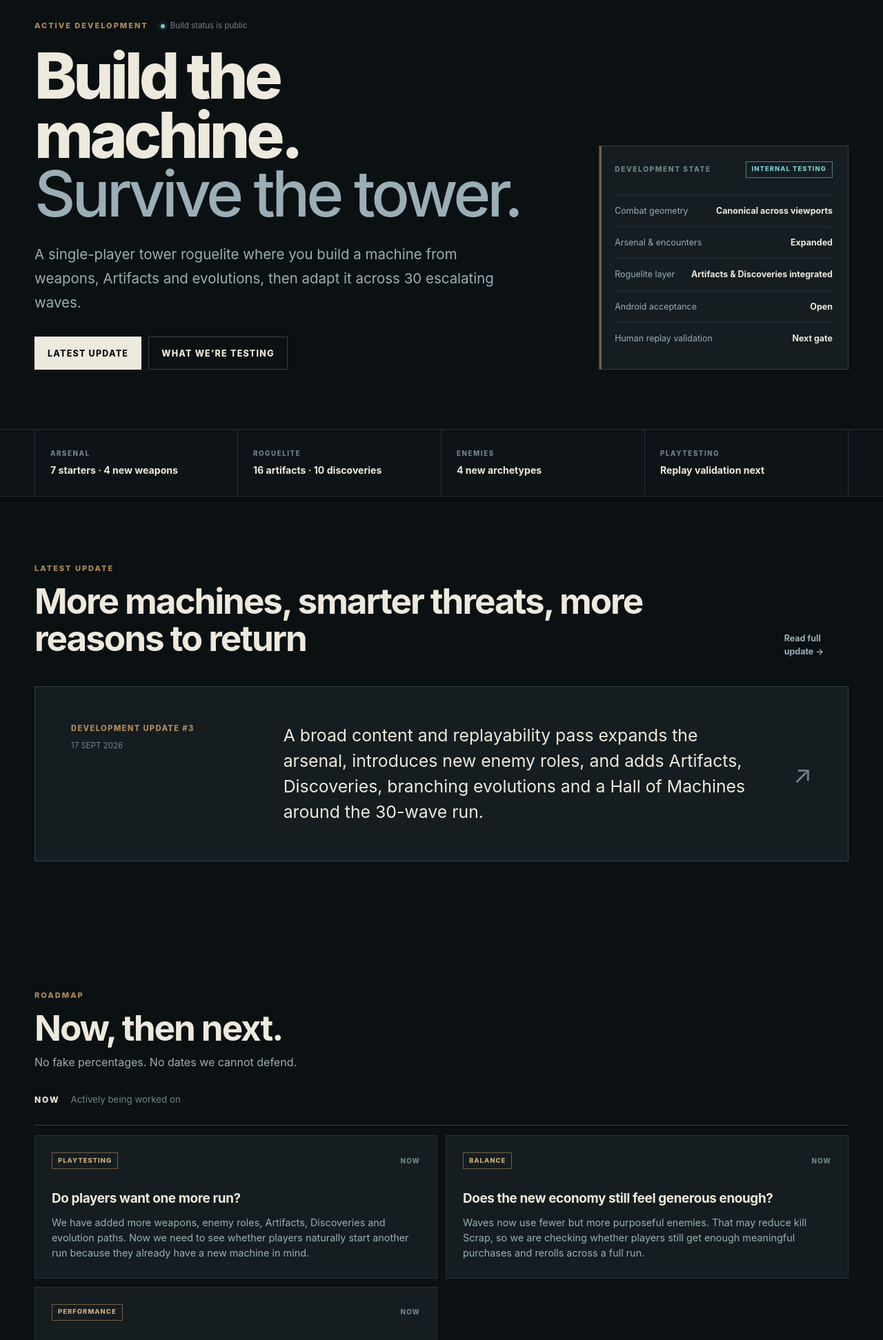
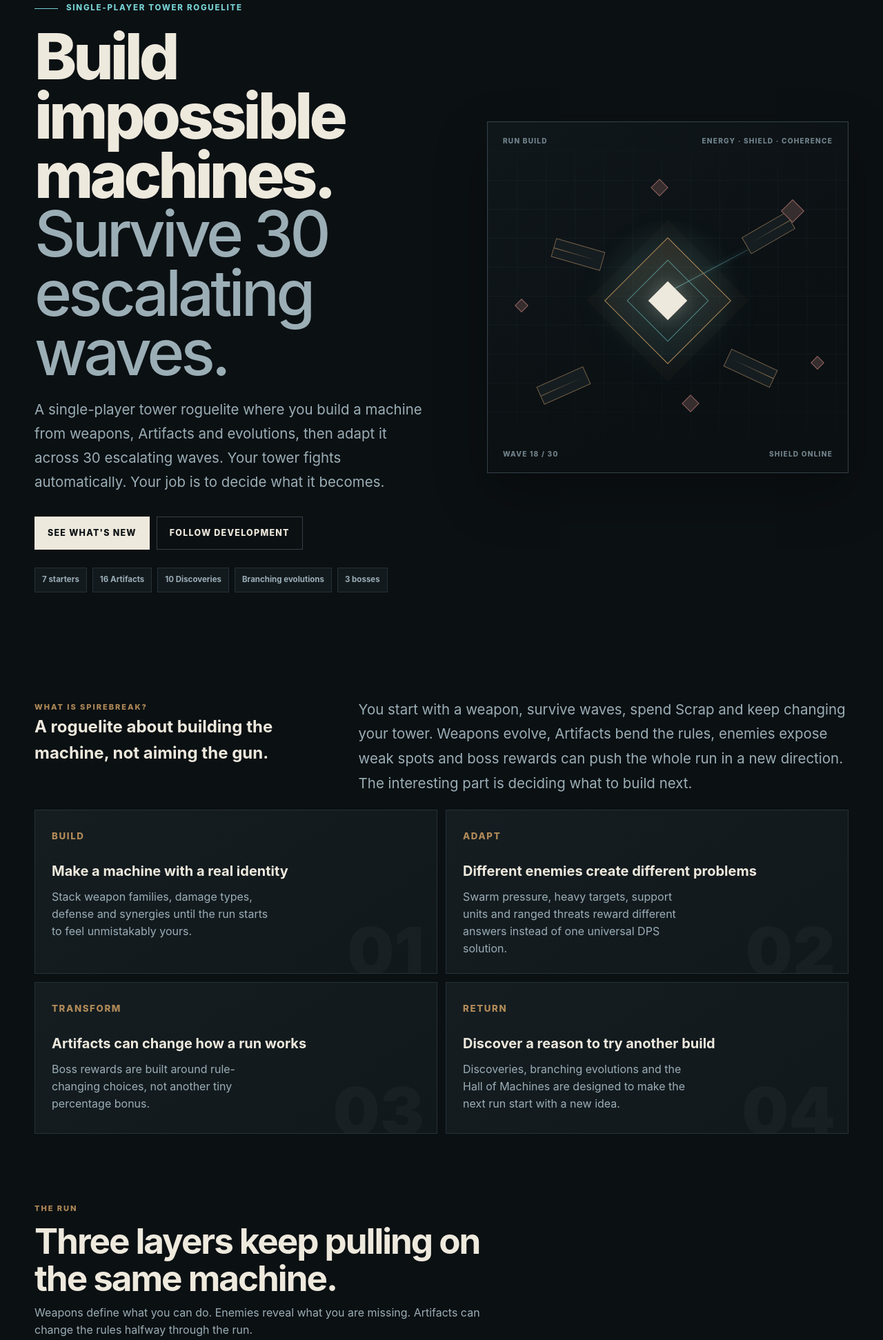
Before and after one commit to LiMiePewPew/spirebreak-community, an Astro site: page / in a window 1280 px wide. Shown: the part 178-2121 px from the top of the page at 69% size. Built offline with nearby package versions, Linux system fonts and the light colour scheme; Astro itself is replaced by a stand-in of ours.

Commit message:
redesign: rebuild homepage around the game fantasy

```diff
--- a/src/pages/index.astro
+++ b/src/pages/index.astro
@@ -2,11 +2,11 @@
 import BaseLayout from '@/layouts/BaseLayout.astro';
 import RoadmapCard from '@/components/RoadmapCard.astro';
 import IssueCard from '@/components/IssueCard.astro';
-import StatusPill from '@/components/StatusPill.astro';
 import { site } from '@/data/site';
 import { roadmap, testing } from '@/data/development';
 import { knownIssues } from '@/data/known-issues';
 import { changelog } from '@/data/changelog';
+import '@/styles/home.css';
 
 const latest = changelog[0];
 const now = roadmap.filter((item) => item.lane === 'now');
@@ -19,39 +19,120 @@
 }).format(new Date(`${latest.date}T00:00:00Z`)).toUpperCase();
 ---
 <BaseLayout>
-  <section class="hero shell">
-    <div class="hero-grid">
+  <section class="game-hero shell">
+    <div class="game-hero-grid">
       <div>
-        <div class="eyebrow-row">
-          <span class="eyebrow">ACTIVE DEVELOPMENT</span>
-          <span class="signal"><i></i> Build status is public</span>
+        <div class="game-hero-kicker">Single-player tower roguelite</div>
+        <h1>Build impossible machines.<br /><span>Survive 30 escalating waves.</span></h1>
+        <p class="hero-copy">{site.description} Your tower fights automatically. Your job is to decide what it becomes.</p>
+        <div class="hero-actions">
+          <a class="button primary" href="/changelog">See what's new</a>
+          <a class="button secondary" href="/roadmap">Follow development</a>
         </div>
-        <h1>Build the machine.<br /><span>Survive the tower.</span></h1>
-        <p class="hero-copy">{site.description}</p>
-        <div class="hero-actions">
-          <a class="button primary" href="/changelog">Latest update</a>
-          <a class="button secondary" href="/development">What we're testing</a>
+        <div class="hero-bullets" aria-label="Core game features">
+          <span>7 starters</span>
+          <span>16 Artifacts</span>
+          <span>10 Discoveries</span>
+          <span>Branching evolutions</span>
+          <span>3 bosses</span>
         </div>
       </div>
-      <aside class="hero-panel" aria-label="Current development state">
-        <div class="panel-topline"><span>DEVELOPMENT STATE</span><StatusPill text="INTERNAL TESTING" tone="cyan" /></div>
-        <dl class="state-list">
-          <div><dt>Combat geometry</dt><dd>Canonical across viewports</dd></div>
-          <div><dt>Arsenal & encounters</dt><dd>Expanded</dd></div>
-          <div><dt>Roguelite layer</dt><dd>Artifacts & Discoveries integrated</dd></div>
-          <div><dt>Android acceptance</dt><dd>Open</dd></div>
-          <div><dt>Human replay validation</dt><dd>Next gate</dd></div>
-        </dl>
-      </aside>
+
+      <div class="machine-visual" aria-label="Stylized Spirebreak machine visual">
+        <div class="visual-topline"><span>RUN BUILD</span><span>ENERGY · SHIELD · COHERENCE</span></div>
+        <div class="machine-core" aria-hidden="true"></div>
+        <span class="weapon-node weapon-a" aria-hidden="true"></span>
+        <span class="weapon-node weapon-b" aria-hidden="true"></span>
+        <span class="weapon-node weapon-c" aria-hidden="true"></span>
+        <span class="weapon-node weapon-d" aria-hidden="true"></span>
+        <span class="enemy-node enemy-a" aria-hidden="true"></span>
+        <span class="enemy-node enemy-b" aria-hidden="true"></span>
+        <span class="enemy-node enemy-c" aria-hidden="true"></span>
+        <span class="enemy-node enemy-d" aria-hidden="true"></span>
+        <span class="enemy-node enemy-e" aria-hidden="true"></span>
+        <span class="beam-line" aria-hidden="true"></span>
+        <div class="visual-bottomline"><span>WAVE 18 / 30</span><span>SHIELD ONLINE</span></div>
+      </div>
     </div>
   </section>
 
-  <section class="signal-band">
-    <div class="shell signal-grid">
-      <div><span>ARSENAL</span><strong>7 starters · 4 new weapons</strong></div>
-      <div><span>ROGUELITE</span><strong>16 artifacts · 10 discoveries</strong></div>
-      <div><span>ENEMIES</span><strong>4 new archetypes</strong></div>
-      <div><span>PLAYTESTING</span><strong>Replay validation next</strong></div>
+  <section class="game-intro shell">
+    <div class="intro-grid">
+      <div>
+        <span class="eyebrow">WHAT IS SPIREBREAK?</span>
+        <h2>A roguelite about building the machine, not aiming the gun.</h2>
+      </div>
+      <p class="lead">You start with a weapon, survive waves, spend Scrap and keep changing your tower. Weapons evolve, Artifacts bend the rules, enemies expose weak spots and boss rewards can push the whole run in a new direction. The interesting part is deciding what to build next.</p>
+    </div>
+
+    <div class="feature-stack">
+      <article class="player-feature" data-index="01">
+        <small>Build</small>
+        <h3>Make a machine with a real identity</h3>
+        <p>Stack weapon families, damage types, defense and synergies until the run starts to feel unmistakably yours.</p>
+      </article>
+      <article class="player-feature" data-index="02">
+        <small>Adapt</small>
+        <h3>Different enemies create different problems</h3>
+        <p>Swarm pressure, heavy targets, support units and ranged threats reward different answers instead of one universal DPS solution.</p>
+      </article>
+      <article class="player-feature" data-index="03">
+        <small>Transform</small>
+        <h3>Artifacts can change how a run works</h3>
+        <p>Boss rewards are built around rule-changing choices, not another tiny percentage bonus.</p>
+      </article>
+      <article class="player-feature" data-index="04">
+        <small>Return</small>
+        <h3>Discover a reason to try another build</h3>
+        <p>Discoveries, branching evolutions and the Hall of Machines are designed to make the next run start with a new idea.</p>
+      </article>
+    </div>
+  </section>
+
+  <section class="visual-story shell">
+    <div class="section-heading">
+      <span class="eyebrow">THE RUN</span>
+      <h2>Three layers keep pulling on the same machine.</h2>
+      <p>Weapons define what you can do. Enemies reveal what you are missing. Artifacts can change the rules halfway through the run.</p>
+    </div>
+
+    <div class="visual-story-grid">
+      <article class="story-card large">
+        <div class="story-art weapons" aria-hidden="true"><i class="glyph g1"></i><i class="glyph g2"></i><i class="glyph g3"></i></div>
+        <div class="story-copy">
+          <span>ARSENAL</span>
+          <h3>Build around weapons that actually play differently.</h3>
+          <p>Mine Layer prepares the battlefield. Capacitor Lance stores power for heavy shots. Drone Bay adds flexible pressure. Rotor Guard turns the space around the tower into a weapon.</p>
+        </div>
+      </article>
+
+      <div class="story-column">
+        <article class="story-card">
+          <div class="story-art threats" aria-hidden="true"><i class="glyph g1"></i><i class="glyph g2"></i><i class="glyph g3"></i></div>
+          <div class="story-copy">
+            <span>THREATS</span>
+            <h3>Know what your build struggles with.</h3>
+            <p>New enemy roles force different priorities without turning combat back into a wall of bodies.</p>
+          </div>
+        </article>
+        <article class="story-card">
+          <div class="story-art artifacts" aria-hidden="true"><i class="glyph g1"></i><i class="glyph g2"></i><i class="glyph g3"></i></div>
+          <div class="story-copy">
+            <span>ARTIFACTS</span>
+            <h3>Change the rules after the bosses.</h3>
+            <p>Wave 10 and Wave 20 offer run-defining Artifact choices that can push the machine into a new direction.</p>
+          </div>
+        </article>
+      </div>
+    </div>
+  </section>
+
+  <section class="section shell">
+    <div class="game-numbers" aria-label="Current Spirebreak content">
+      <div><strong>30</strong><span>waves per run</span></div>
+      <div><strong>16</strong><span>Artifacts</span></div>
+      <div><strong>10</strong><span>persistent Discoveries</span></div>
+      <div><strong>7</strong><span>starter weapons</span></div>
     </div>
   </section>
 
@@ -68,31 +149,38 @@
   </section>
 
   <section class="section shell">
-    <div class="section-heading"><span class="eyebrow">ROADMAP</span><h2>Now, then next.</h2><p>No fake percentages. No dates we cannot defend.</p></div>
-    <div class="lane-header"><span>NOW</span><small>Actively being worked on</small></div>
-    <div class="card-grid two">{now.map((item) => <RoadmapCard {...item} />)}</div>
-    <div class="lane-header compact"><span>NEXT</span><small>Likely next investigations</small></div>
-    <div class="card-grid two">{next.map((item) => <RoadmapCard {...item} />)}</div>
-    <div class="section-cta"><a class="button secondary" href="/roadmap">Full roadmap</a></div>
+    <div class="dev-summary">
+      <div class="dev-summary-copy">
+        <span class="eyebrow">ACTIVE DEVELOPMENT</span>
+        <h2>We have enough systems. Now we need to prove they are fun together.</h2>
+        <p>The current build is focused on human playtests. We want to know whether players understand their machine, whether Scrap still supports meaningful decisions, and whether a finished run naturally creates the idea for another one.</p>
+        <div class="hero-actions">
+          <a class="button secondary" href="/development">What we're testing</a>
+          <a class="button secondary" href="/roadmap">Full roadmap</a>
+        </div>
+      </div>
+      <div class="dev-summary-list">
+        {testing.slice(0, 3).map((item) => <article><strong>{item.title}</strong><p>{item.question}</p></article>)}
+      </div>
+    </div>
   </section>
 
   <section class="section shell">
-    <div class="section-heading split-heading"><div><span class="eyebrow">KNOWN ISSUES</span><h2>What is not solved yet.</h2></div><a class="text-link" href="/issues">View all →</a></div>
-    <div class="card-grid two">{knownIssues.slice(0, 2).map((issue) => <IssueCard {...issue} />)}</div>
+    <div class="section-heading"><span class="eyebrow">ROADMAP</span><h2>What comes after the playtests.</h2><p>We are deliberately holding back another large feature wave until real runs show what needs attention.</p></div>
+    <div class="lane-header"><span>NOW</span><small>What we are learning from next</small></div>
+    <div class="card-grid two">{now.map((item) => <RoadmapCard {...item} />)}</div>
+    <div class="lane-header compact"><span>NEXT</span><small>Likely work after fresh evidence</small></div>
+    <div class="card-grid two">{next.map((item) => <RoadmapCard {...item} />)}</div>
   </section>
 
   <section class="section shell">
-    <div class="section-heading"><span class="eyebrow">WHAT WE'RE TESTING</span><h2>Questions, not claims.</h2></div>
-    <div class="test-grid">
-      {testing.map((item, index) => (
-        <article class="test-item"><span>{String(index + 1).padStart(2, '0')}</span><div><h3>{item.title}</h3><p>{item.question}</p></div></article>
-      ))}
-    </div>
+    <div class="section-heading split-heading"><div><span class="eyebrow">KNOWN ISSUES</span><h2>What still needs proof.</h2></div><a class="text-link" href="/issues">View all →</a></div>
+    <div class="card-grid two">{knownIssues.slice(0, 2).map((issue) => <IssueCard {...issue} />)}</div>
   </section>
 
   <section class="community-cta">
     <div class="shell community-grid">
-      <div><span class="eyebrow">COMMUNITY</span><h2>Found something broken?<br />Have an idea worth testing?</h2><p>Public reports live in a separate community repository. The private game source stays private.</p></div>
+      <div><span class="eyebrow">COMMUNITY</span><h2>Found something broken?<br />Have an idea worth testing?</h2><p>Bug reports and feature ideas live in the public community repository. The game source itself stays private.</p></div>
       <div class="community-actions">
         <a class="button primary" href={site.bugNew}>Report a bug</a>
         <a class="button secondary" href={site.featureNew}>Request a feature</a>
```
